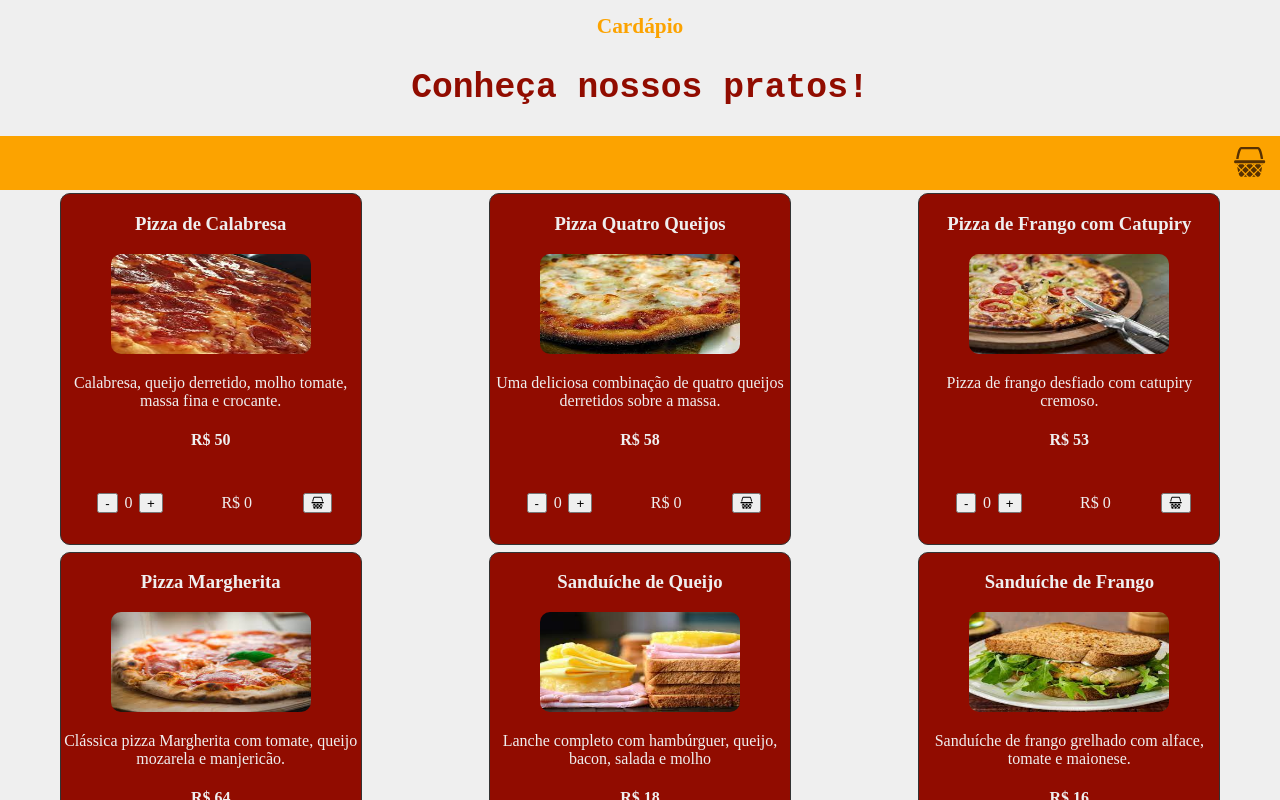
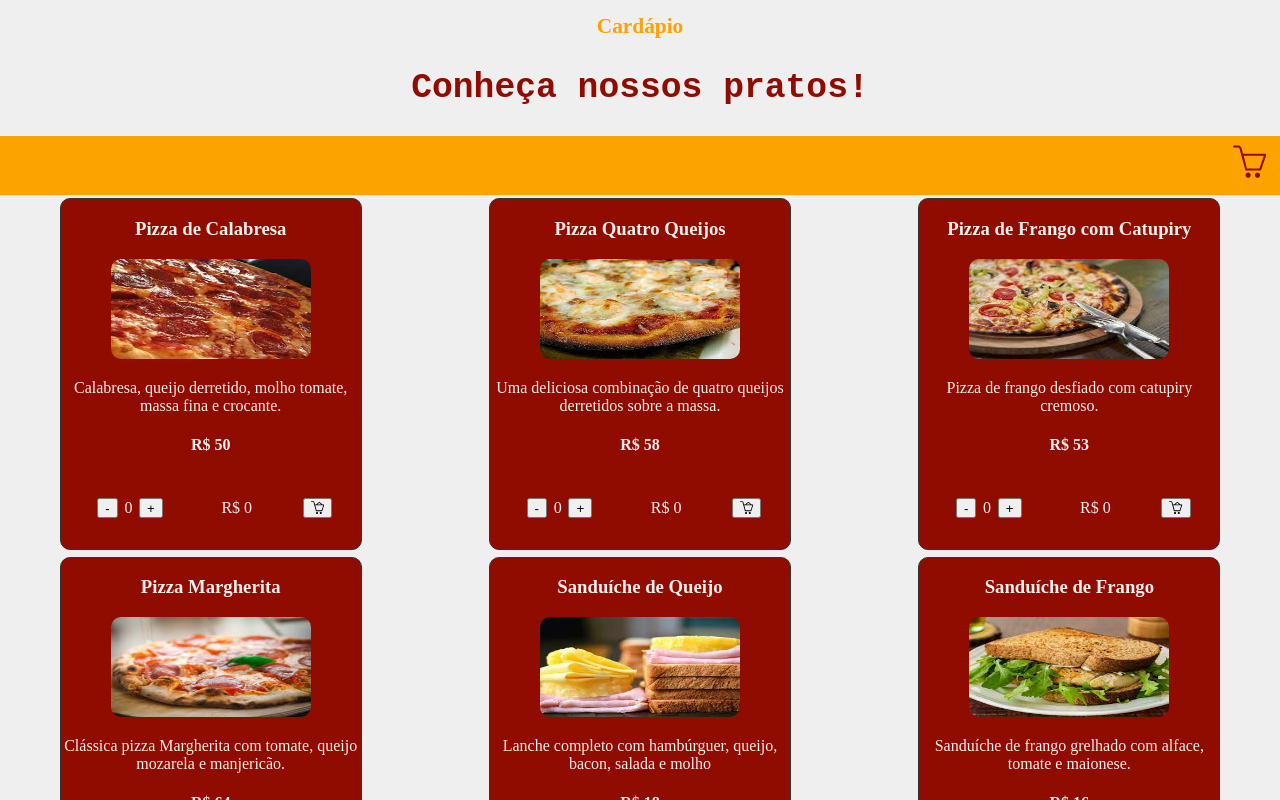
Before and after one commit to Jjunior112/Cardapio_virtual, a React (Vite) app: page / in a window 1280 px wide. Shown: the top 800 px of the page. Built offline with nearby package versions, Linux system fonts and the light colour scheme.

Commit message:
sinalizacao de carrinho com e sem itens

```diff
--- a/src/App.css
+++ b/src/App.css
@@ -98,7 +98,7 @@ h4 {
 }
 
 .msgShow {
-  background-color: var(--cor5);
+  background-color: var(--cor3);
   color: var(--cor1);
 }
 
--- a/src/App.jsx
+++ b/src/App.jsx
@@ -185,7 +185,9 @@ function App() {
   const [cartClass, setCartClass] = useState('cartHide');
   const [msg, setMsg] = useState('msgHide');
   const [total, setTotal] = useState(0);
+  const [isEmpty,setEmpty] = useState('emptyCart')
   var totalPrice = 0;
+
 
   const increment = () => {
     setCount(count + 1);
@@ -243,7 +245,6 @@ function App() {
       }
 
       const message = 'Olá gostaria de pedir os seguintes itens:'
-      //  const qtdes = 'nas respectivas quantidades:\n'  + qtde.join('\n')
 
       const msg = () => {
         const msgFinal = [];
@@ -259,10 +260,8 @@ function App() {
 
       var msgWhats = message + '\n' + msgFinal
 
+      const newMsg = msgWhats.split(',').join('\n');
 
-
-      const newMsg = msgWhats.split(',').join('\n')
-      console.log(newMsg)
 
       const url = `https://api.whatsapp.com/send?phone=${encodeURIComponent(phoneNumber)}&text=${encodeURIComponent(newMsg)}`;
 
@@ -274,7 +273,7 @@ function App() {
   return (
     <>
       <div className={` ${isNavSticky ? 'sticky' : ''}`}>
-        <Header cart={cartShow} msg={msg} />
+        <Header cart={cartShow} msg={msg} isEmpty={isEmpty} />
 
         <div className={cartClass}>
           <div className='cartInfo'>
@@ -301,6 +300,9 @@ function App() {
                       const newCart = [...cart]
                       const filteredCart = newCart.filter(cart => cart.id !== item.id ? cart : null)
                       setCart(filteredCart)
+                      if(cart.length==1){
+                        setEmpty('emptyCart')
+                      }
 
                     }
 
@@ -313,6 +315,7 @@ function App() {
                     <h3 className='empty'>O carrinho está vazio!</h3>
                   </div>
                 ))
+
 
             }
             <div className="total">
@@ -383,6 +386,7 @@ function App() {
                         totalPrice += cart[i].preco * cart[i].qtde;
                         setTotal(totalPrice)
                       }
+                      setEmpty('itemCart');
 
 
                       showMessageForSeconds(2);
--- a/src/components/layout/CardCardapio.jsx
+++ b/src/components/layout/CardCardapio.jsx
@@ -1,5 +1,5 @@
 
-import { GiBasket } from "react-icons/gi";
+import { SlBasketLoaded} from 'react-icons/sl'
 
 const CardCardapio = ({ nome, img, alt, desc, preco,count,increment,decrement,handleAddCart }) => {
 
@@ -22,7 +22,7 @@ const CardCardapio = ({ nome, img, alt, desc, preco,count,increment,decrement,ha
 
                 <p>R$ {preco * count}</p>
 
-                <button onClick={handleAddCart}><GiBasket /></button>
+                <button onClick={handleAddCart}><SlBasketLoaded/></button>
 
             </div>
 
--- a/src/components/layout/Header.jsx
+++ b/src/components/layout/Header.jsx
@@ -2,14 +2,14 @@
 import NavBar from "./NavBar"
 
 
-const Header = ({ cart, msg }) => {
+const Header = ({ cart, msg,isEmpty }) => {
 
     return (
         <header>
             <h1>Cardápio</h1>
             <h2>Conheça nossos pratos!</h2>
 
-            <NavBar cart={cart} msg={msg} />
+            <NavBar cart={cart} msg={msg} isEmpty={isEmpty} />
 
         </header>
     )
--- a/src/components/layout/NavBar.jsx
+++ b/src/components/layout/NavBar.jsx
@@ -1,12 +1,19 @@
-import { GiBasket } from 'react-icons/gi'
+import { SlBasket,SlBasketLoaded} from 'react-icons/sl'
 
 
-const NavBar = ({cart,msg}) => {
+const NavBar = ({msg,cart,isEmpty}) => {
 
     return (
         <nav>
             <p className={msg}>Adicionado com sucesso!</p>
-            <button onClick={cart} > <GiBasket /></button>
+            <button onClick={cart} className={isEmpty} >{
+            (isEmpty==='emptyCart')?(
+            <SlBasket />
+            ):(
+                <SlBasketLoaded/>
+            )
+
+            }</button>
         </nav>
     )
 }
--- a/src/index.css
+++ b/src/index.css
@@ -36,9 +36,10 @@ header h1 {
   font-size: 16pt;
   color: var(--cor6);
 }
-header h2{
+
+header h2 {
   font-size: 26pt;
-  font-family:monospace;
+  font-family: monospace;
   color: var(--cor3);
 }
 
@@ -55,14 +56,25 @@ nav button {
   background-color: transparent;
   border: none;
 }
-nav svg {
+
+.emptyCart {
   font-size: 25pt;
-  color: var(--cor5);
+  color: var(--cor3);
 }
 
-nav svg:hover {
+.emptyCart:hover {
   cursor: pointer;
   color: #efefef;
+}
+
+.itemCart {
+  font-size: 25pt;
+  color: var(--cor3);
+}
+
+.itemCart:hover {
+  cursor: pointer;
+  color: var(--cor0);
 }
 
 main {
```
